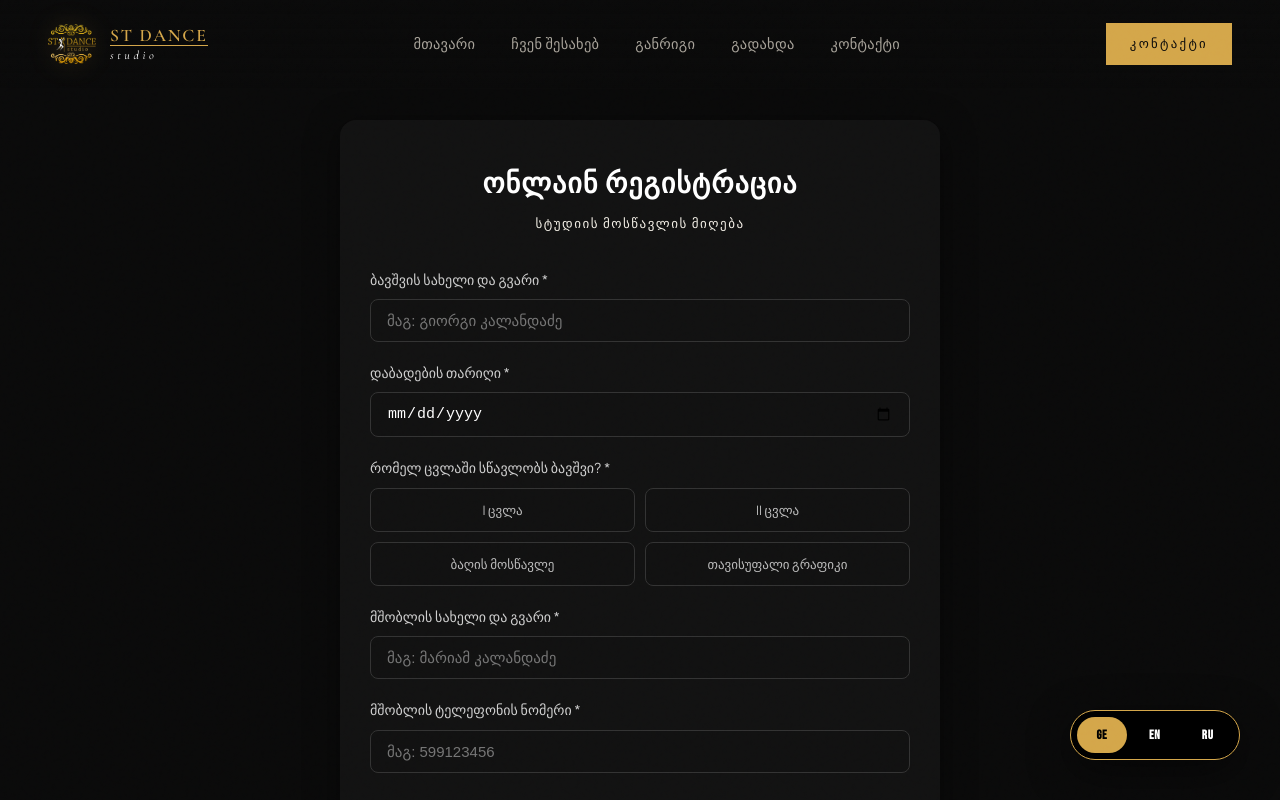
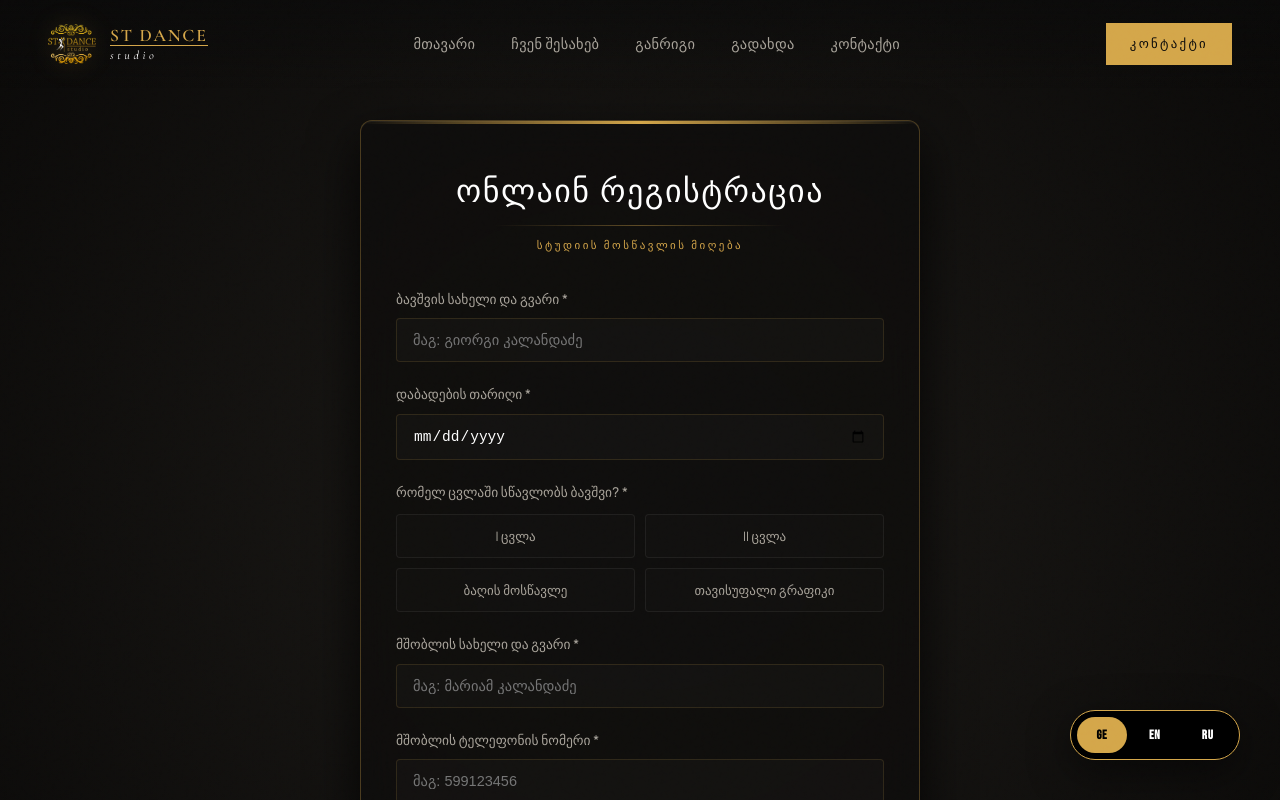
Before and after one commit to TSERJ13/stdancestudio, a React (Vite) app: page /register in a window 1280 px wide. Shown: the top 800 px of the page. Built offline with nearby package versions, Linux system fonts and the light colour scheme; no server answers.

Commit message:
feat: make registration form fully multilingual and style it to premium dark/gold theme

```diff
--- a/src/data/translations.js
+++ b/src/data/translations.js
@@ -13,7 +13,7 @@ export const translations = {
       titleItalic: 'პარკეტი',
       titleEnd: 'ჩვენთან ერთად',
       desc: 'ST Dance Studio-ში ჩვენ ვეხმარებით ბავშვებს სპორტული ცეკვების ათვისებაში, სწორი დისციპლინისა და ტექნიკის ჩამოყალიბებაში.',
-      cta: 'გავიცნოთ ერთმანეთი',
+      cta: 'შემოგვიერთდი',
     },
     stats: {
       exp: 'წლიანი გამოცდილება',
@@ -67,6 +67,27 @@ export const translations = {
       ctaTitleItalic: 'პირველი ნაბიჯისთვის?',
       ctaDesc: 'დაგვიკავშირდით — საცდელი გაკვეთილი უფასოა.',
       ctaBtn: 'ჩაწერა საცდელ გაკვეთილზე',
+    },
+    register: {
+      title: 'ონლაინ რეგისტრაცია',
+      subtitle: 'სტუდიის მოსწავლის მიღება',
+      studentName: 'ბავშვის სახელი და გვარი *',
+      studentNamePlaceholder: 'მაგ: გიორგი კალანდაძე',
+      birthDate: 'დაბადების თარიღი *',
+      shiftTitle: 'რომელ ცვლაში სწავლობს ბავშვი? *',
+      shift1: 'I ცვლა',
+      shift2: 'II ცვლა',
+      shiftGarden: 'ბაღის მოსწავლე',
+      shiftFree: 'თავისუფალი გრაფიკი',
+      parentName: 'მშობლის სახელი და გვარი *',
+      parentNamePlaceholder: 'მაგ: მარიამ კალანდაძე',
+      parentPhone: 'მშობლის ტელეფონის ნომერი *',
+      parentPhonePlaceholder: 'მაგ: 599123456',
+      submit: 'განაცხადის გაგზავნა',
+      submitting: 'იგზავნება...',
+      successTitle: 'რეგისტრაცია წარმატებით გაიგზავნა!',
+      successDesc: 'თქვენი განაცხადი მიღებულია. სტუდიის ადმინისტრაცია მალე დაგიკავშირდებათ.',
+      error: 'დაფიქსირდა შეცდომა. გთხოვთ სცადოთ თავიდან.'
     }
   },
   en: {
@@ -83,7 +104,7 @@ export const translations = {
       titleItalic: 'Parquet',
       titleEnd: 'With Us',
       desc: 'At ST Dance Studio, we help children master sports dance, developing discipline and proper technique.',
-      cta: 'Join Now',
+      cta: 'Join Us',
     },
     stats: {
       exp: 'Years Experience',
@@ -137,6 +158,27 @@ export const translations = {
       ctaTitleItalic: 'First Step?',
       ctaDesc: 'Contact us — the trial lesson is free.',
       ctaBtn: 'Book Trial Lesson',
+    },
+    register: {
+      title: 'Online Registration',
+      subtitle: 'Studio Student Enrollment',
+      studentName: "Child's Name and Surname *",
+      studentNamePlaceholder: 'e.g. John Doe',
+      birthDate: 'Date of Birth *',
+      shiftTitle: 'Which school shift does the child attend? *',
+      shift1: 'Shift I',
+      shift2: 'Shift II',
+      shiftGarden: 'Kindergarten',
+      shiftFree: 'Flexible Schedule',
+      parentName: "Parent's Name and Surname *",
+      parentNamePlaceholder: 'e.g. Mary Doe',
+      parentPhone: "Parent's Phone Number *",
+      parentPhonePlaceholder: 'e.g. 599123456',
+      submit: 'Submit Application',
+      submitting: 'Submitting...',
+      successTitle: 'Registration Submitted Successfully!',
+      successDesc: 'Your application has been received. Our administration will contact you shortly.',
+      error: 'An error occurred. Please try again.'
     }
   },
   ru: {
@@ -153,7 +195,7 @@ export const translations = {
       titleItalic: 'Паркет',
       titleEnd: 'С Нами',
       desc: 'В ST Dance Studio мы помогаем детям освоить спортивные танцы, развивая дисциплину и правильную технику.',
-      cta: 'Записаться',
+      cta: 'Присоединяйся',
     },
     stats: {
       exp: 'Лет Опыта',
@@ -207,6 +249,27 @@ export const translations = {
       ctaTitleItalic: 'Первому Шагу?',
       ctaDesc: 'Свяжитесь с нами — пробный урок бесплатно.',
       ctaBtn: 'Записаться на урок',
+    },
+    register: {
+      title: 'Онлайн Регистрация',
+      subtitle: 'Прием учеников в студию',
+      studentName: 'Имя и фамилия ребенка *',
+      studentNamePlaceholder: 'напр. Георгий Каландадзе',
+      birthDate: 'Дата рождения *',
+      shiftTitle: 'В какую смену учится ребенок? *',
+      shift1: 'I смена',
+      shift2: 'II смена',
+      shiftGarden: 'Дошкольник',
+      shiftFree: 'Свободный график',
+      parentName: 'Имя и фамилия родителя *',
+      parentNamePlaceholder: 'напр. Мария Каландадзе',
+      parentPhone: 'Номер телефона родителя *',
+      parentPhonePlaceholder: 'напр. 599123456',
+      submit: 'Отправить заявку',
+      submitting: 'Отправка...',
+      successTitle: 'Регистрация успешно отправлена!',
+      successDesc: 'Ваша заявка принята. Администрация студии свяжется с вами в ближайшее время.',
+      error: 'Произошла ошибка. Пожалуйста, попробуйте еще раз.'
     }
   }
 }
--- a/src/pages/Register.jsx
+++ b/src/pages/Register.jsx
@@ -1,8 +1,10 @@
 import React, { useState } from 'react'
 import { submitRegistration } from '../data/classcore'
+import { useLanguage } from '../context/LanguageContext'
 import './InnerPage.css'
 
 export default function Register() {
+  const { t } = useLanguage()
   const [form, setForm] = useState({
     student_name: '',
     birth_date: '',
@@ -16,16 +18,16 @@ export default function Register() {
   const [error, setError] = useState('')
 
   const shifts = [
-    { id: 'I ცვლა', label: 'I ცვლა' },
-    { id: 'II ცვლა', label: 'II ცვლა' },
-    { id: 'ბაღის მოსწავლე', label: 'ბაღის მოსწავლე' },
-    { id: 'თავისუფალი გრაფიკი', label: 'თავისუფალი გრაფიკი' }
+    { id: 'I ცვლა', label: t('register.shift1') },
+    { id: 'II ცვლა', label: t('register.shift2') },
+    { id: 'ბაღის მოსწავლე', label: t('register.shiftGarden') },
+    { id: 'თავისუფალი გრაფიკი', label: t('register.shiftFree') }
   ]
 
   const handleSubmit = async (e) => {
     e.preventDefault()
     if (!form.student_name || !form.birth_date || !form.shift || !form.parent_name || !form.parent_phone) {
-      setError('გთხოვთ შეავსოთ ყველა ველი')
+      setError(t('register.error'))
       return
     }
 
@@ -46,74 +48,156 @@ export default function Register() {
       setSuccess(true)
       setForm({ student_name: '', birth_date: '', shift: '', parent_name: '', parent_phone: '' })
     } else {
-      setError('რეგისტრაციის გაგზავნა ვერ მოხერხდა. სცადეთ მოგვიანებით.')
+      setError(t('register.error'))
     }
   }
 
   return (
-    <div className="inner-page" style={{ padding: '120px 20px 80px', minHeight: '80vh', display: 'flex', justifyContent: 'center', alignItems: 'center' }}>
-      <div style={{ maxWidth: '600px', width: '100%', background: 'rgba(20,20,20,0.85)', backdropFilter: 'blur(10px)', border: '1px solid var(--gold)', borderRadius: '16px', padding: '40px 30px', boxShadow: '0 8px 32px rgba(0,0,0,0.5)' }}>
+    <div className="inner-page" style={{ padding: '120px 20px 80px', minHeight: '85vh', display: 'flex', justifyContent: 'center', alignItems: 'center', background: 'radial-gradient(circle at center, #1c1a17 0%, #0a0908 100%)' }}>
+      <div style={{
+        maxWidth: '560px',
+        width: '100%',
+        background: 'rgba(15, 14, 13, 0.9)',
+        backdropFilter: 'blur(16px)',
+        border: '1px solid rgba(212, 166, 74, 0.3)',
+        borderRadius: '12px',
+        padding: '45px 35px',
+        boxShadow: '0 20px 50px rgba(0,0,0,0.85), inset 0 1px 0 rgba(255,255,255,0.05)',
+        position: 'relative',
+        overflow: 'hidden'
+      }}>
+        {/* Subtle Luxury Top Accent Line */}
+        <div style={{ position: 'absolute', top: 0, left: 0, right: 0, height: '3px', background: 'linear-gradient(90deg, transparent 0%, var(--color-gold, #d4a64a) 50%, transparent 100%)' }}></div>
 
         {success ? (
           <div style={{ textAlign: 'center', padding: '20px 0' }}>
-            <div style={{ fontSize: '64px', color: 'var(--gold)', marginBottom: '20px' }}>✓</div>
-            <h2 style={{ fontFamily: 'var(--font-title)', color: '#fff', marginBottom: '15px' }}>რეგისტრაცია მიღებულია!</h2>
-            <p style={{ color: 'rgba(255,255,255,0.7)', fontSize: '15px', lineHeight: '1.6' }}>
-              თქვენი განაცხადი წარმატებით გაიგზავნა სტუდიაში. ჩვენი ადმინისტრატორი უახლოეს დროში დაგიკავშირდებათ მითითებულ ტელეფონის ნომერზე.
+            <div style={{
+              width: '80px',
+              height: '80px',
+              borderRadius: '50%',
+              background: 'rgba(212, 166, 74, 0.1)',
+              border: '2px solid var(--color-gold, #d4a64a)',
+              display: 'flex',
+              alignItems: 'center',
+              justifyContent: 'center',
+              margin: '0 auto 25px',
+              color: 'var(--color-gold, #d4a64a)',
+              fontSize: '36px',
+              fontWeight: 'bold',
+              boxShadow: '0 0 20px rgba(212, 166, 74, 0.2)'
+            }}>✓</div>
+            <h2 style={{ fontFamily: 'var(--font-title, "Times New Roman", serif)', color: '#fff', fontSize: '24px', marginBottom: '15px', letterSpacing: '0.5px' }}>
+              {t('register.successTitle')}
+            </h2>
+            <p style={{ color: '#a8a39a', fontSize: '14.5px', lineHeight: '1.7', maxWidth: '420px', margin: '0 auto' }}>
+              {t('register.successDesc')}
             </p>
             <button
               onClick={() => setSuccess(false)}
-              className="btn btn--gold"
-              style={{ marginTop: '30px', padding: '12px 35px' }}
+              className="btn btn-primary"
+              style={{ marginTop: '35px', padding: '12px 35px', textTransform: 'uppercase', letterSpacing: '1px', fontSize: '13px' }}
             >
-              ახალი რეგისტრაცია
+              OK
             </button>
           </div>
         ) : (
           <form onSubmit={handleSubmit}>
             <div style={{ textAlign: 'center', marginBottom: '35px' }}>
-              <h1 style={{ fontFamily: 'var(--font-title)', color: '#fff', fontSize: '28px', marginBottom: '8px', letterSpacing: '1px' }}>ონლაინ რეგისტრაცია</h1>
-              <p style={{ color: 'var(--gold)', fontSize: '13px', textTransform: 'uppercase', letterSpacing: '1.5px' }}>სტუდიის მოსწავლის მიღება</p>
+              <h1 style={{
+                fontFamily: 'var(--font-title, "Times New Roman", serif)',
+                color: '#fff',
+                fontSize: '32px',
+                marginBottom: '8px',
+                letterSpacing: '1.5px',
+                fontWeight: '400',
+                textTransform: 'uppercase'
+              }}>
+                {t('register.title')}
+              </h1>
+              <div style={{ height: '1px', background: 'linear-gradient(90deg, transparent, rgba(212,166,74,0.4), transparent)', width: '60%', margin: '8px auto 10px' }}></div>
+              <p style={{ color: 'var(--color-gold, #d4a64a)', fontSize: '11px', textTransform: 'uppercase', letterSpacing: '2.5px', fontWeight: '500' }}>
+                {t('register.subtitle')}
+              </p>
             </div>
 
             {error && (
-              <div style={{ background: 'rgba(220,53,69,0.15)', border: '1px solid #dc3545', color: '#ff6b7b', padding: '12px', borderRadius: '8px', marginBottom: '25px', fontSize: '14px', textAlign: 'center' }}>
+              <div style={{ background: 'rgba(220,53,69,0.08)', border: '1px solid rgba(220,53,69,0.3)', color: '#ff6b7b', padding: '12px', borderRadius: '4px', marginBottom: '25px', fontSize: '13.5px', textAlign: 'center' }}>
                 {error}
               </div>
             )}
 
-            <div style={{ display: 'flex', flexDirection: 'column', gap: '20px' }}>
+            <div style={{ display: 'flex', flexDirection: 'column', gap: '22px' }}>
 
               {/* Student Name */}
               <div>
-                <label style={{ display: 'block', color: 'rgba(255,255,255,0.8)', fontSize: '14px', marginBottom: '8px' }}>ბავშვის სახელი და გვარი *</label>
+                <label style={{ display: 'block', color: '#a8a39a', fontSize: '13.5px', marginBottom: '8px', fontWeight: '500' }}>
+                  {t('register.studentName')}
+                </label>
                 <input
                   type="text"
                   value={form.student_name}
                   onChange={e => setForm({ ...form, student_name: e.target.value })}
-                  placeholder="მაგ: გიორგი კალანდაძე"
-                  style={{ width: '100%', padding: '12px 16px', background: '#111', border: '1px solid #333', borderRadius: '8px', color: '#fff', fontSize: '15px', outline: 'none', transition: 'border-color 0.3s' }}
-                  onFocus={e => e.target.style.borderColor = 'var(--gold)'}
-                  onBlur={e => e.target.style.borderColor = '#333'}
+                  placeholder={t('register.studentNamePlaceholder')}
+                  style={{
+                    width: '100%',
+                    padding: '13px 16px',
+                    background: 'rgba(255,255,255,0.02)',
+                    border: '1px solid rgba(212, 166, 74, 0.15)',
+                    borderRadius: '4px',
+                    color: '#fff',
+                    fontSize: '14.5px',
+                    outline: 'none',
+                    transition: 'all 0.3s'
+                  }}
+                  onFocus={e => {
+                    e.target.style.borderColor = 'var(--color-gold, #d4a64a)'
+                    e.target.style.boxShadow = '0 0 10px rgba(212,166,74,0.15)'
+                  }}
+                  onBlur={e => {
+                    e.target.style.borderColor = 'rgba(212, 166, 74, 0.15)'
+                    e.target.style.boxShadow = 'none'
+                  }}
                   required
                 />
               </div>
 
               {/* DOB */}
               <div>
-                <label style={{ display: 'block', color: 'rgba(255,255,255,0.8)', fontSize: '14px', marginBottom: '8px' }}>დაბადების თარიღი *</label>
+                <label style={{ display: 'block', color: '#a8a39a', fontSize: '13.5px', marginBottom: '8px', fontWeight: '500' }}>
+                  {t('register.birthDate')}
+                </label>
                 <input
                   type="date"
                   value={form.birth_date}
                   onChange={e => setForm({ ...form, birth_date: e.target.value })}
-                  style={{ width: '100%', padding: '12px 16px', background: '#111', border: '1px solid #333', borderRadius: '8px', color: '#fff', fontSize: '15px', outline: 'none' }}
+                  style={{
+                    width: '100%',
+                    padding: '13px 16px',
+                    background: 'rgba(255,255,255,0.02)',
+                    border: '1px solid rgba(212, 166, 74, 0.15)',
+                    borderRadius: '4px',
+                    color: '#fff',
+                    fontSize: '14.5px',
+                    outline: 'none',
+                    transition: 'all 0.3s'
+                  }}
+                  onFocus={e => {
+                    e.target.style.borderColor = 'var(--color-gold, #d4a64a)'
+                    e.target.style.boxShadow = '0 0 10px rgba(212,166,74,0.15)'
+                  }}
+                  onBlur={e => {
+                    e.target.style.borderColor = 'rgba(212, 166, 74, 0.15)'
+                    e.target.style.boxShadow = 'none'
+                  }}
                   required
                 />
               </div>
 
               {/* Shift */}
               <div>
-                <label style={{ display: 'block', color: 'rgba(255,255,255,0.8)', fontSize: '14px', marginBottom: '8px' }}>რომელ ცვლაში სწავლობს ბავშვი? *</label>
+                <label style={{ display: 'block', color: '#a8a39a', fontSize: '13.5px', marginBottom: '10px', fontWeight: '500' }}>
+                  {t('register.shiftTitle')}
+                </label>
                 <div style={{ display: 'grid', gridTemplateColumns: 'repeat(2, 1fr)', gap: '10px' }}>
                   {shifts.map(s => (
                     <button
@@ -122,14 +206,15 @@ export default function Register() {
                       onClick={() => setForm({ ...form, shift: s.id })}
                       style={{
                         padding: '12px 10px',
-                        background: form.shift === s.id ? 'rgba(212,175,55,0.15)' : '#111',
-                        border: form.shift === s.id ? '1px solid var(--gold)' : '1px solid #333',
-                        borderRadius: '8px',
-                        color: form.shift === s.id ? 'var(--gold)' : '#bbb',
+                        background: form.shift === s.id ? 'rgba(212,166,74,0.12)' : 'rgba(255,255,255,0.01)',
+                        border: form.shift === s.id ? '1px solid var(--color-gold, #d4a64a)' : '1px solid rgba(255,255,255,0.06)',
+                        borderRadius: '4px',
+                        color: form.shift === s.id ? 'var(--color-gold, #d4a64a)' : '#a8a39a',
                         fontSize: '13px',
                         cursor: 'pointer',
-                        transition: 'all 0.2s',
-                        fontWeight: form.shift === s.id ? '600' : '400'
+                        transition: 'all 0.25s ease',
+                        fontWeight: form.shift === s.id ? '600' : '400',
+                        boxShadow: form.shift === s.id ? '0 4px 15px rgba(212,166,74,0.1)' : 'none'
                       }}
                     >
                       {s.label}
@@ -140,26 +225,66 @@ export default function Register() {
 
               {/* Parent Name */}
               <div>
-                <label style={{ display: 'block', color: 'rgba(255,255,255,0.8)', fontSize: '14px', marginBottom: '8px' }}>მშობლის სახელი და გვარი *</label>
+                <label style={{ display: 'block', color: '#a8a39a', fontSize: '13.5px', marginBottom: '8px', fontWeight: '500' }}>
+                  {t('register.parentName')}
+                </label>
                 <input
                   type="text"
                   value={form.parent_name}
                   onChange={e => setForm({ ...form, parent_name: e.target.value })}
-                  placeholder="მაგ: მარიამ კალანდაძე"
-                  style={{ width: '100%', padding: '12px 16px', background: '#111', border: '1px solid #333', borderRadius: '8px', color: '#fff', fontSize: '15px', outline: 'none' }}
+                  placeholder={t('register.parentNamePlaceholder')}
+                  style={{
+                    width: '100%',
+                    padding: '13px 16px',
+                    background: 'rgba(255,255,255,0.02)',
+                    border: '1px solid rgba(212, 166, 74, 0.15)',
+                    borderRadius: '4px',
+                    color: '#fff',
+                    fontSize: '14.5px',
+                    outline: 'none',
+                    transition: 'all 0.3s'
+                  }}
+                  onFocus={e => {
+                    e.target.style.borderColor = 'var(--color-gold, #d4a64a)'
+                    e.target.style.boxShadow = '0 0 10px rgba(212,166,74,0.15)'
+                  }}
+                  onBlur={e => {
+                    e.target.style.borderColor = 'rgba(212, 166, 74, 0.15)'
+                    e.target.style.boxShadow = 'none'
+                  }}
                   required
                 />
               </div>
 
               {/* Parent Phone */}
               <div>
-                <label style={{ display: 'block', color: 'rgba(255,255,255,0.8)', fontSize: '14px', marginBottom: '8px' }}>მშობლის ტელეფონის ნომერი *</label>
+                <label style={{ display: 'block', color: '#a8a39a', fontSize: '13.5px', marginBottom: '8px', fontWeight: '500' }}>
+                  {t('register.parentPhone')}
+                </label>
                 <input
                   type="tel"
                   value={form.parent_phone}
                   onChange={e => setForm({ ...form, parent_phone: e.target.value })}
-                  placeholder="მაგ: 599123456"
-                  style={{ width: '100%', padding: '12px 16px', background: '#111', border: '1px solid #333', borderRadius: '8px', color: '#fff', fontSize: '15px', outline: 'none' }}
+                  placeholder={t('register.parentPhonePlaceholder')}
+                  style={{
+                    width: '100%',
+                    padding: '13px 16px',
+                    background: 'rgba(255,255,255,0.02)',
+                    border: '1px solid rgba(212, 166, 74, 0.15)',
+                    borderRadius: '4px',
+                    color: '#fff',
+                    fontSize: '14.5px',
+                    outline: 'none',
+                    transition: 'all 0.3s'
+                  }}
+                  onFocus={e => {
+                    e.target.style.borderColor = 'var(--color-gold, #d4a64a)'
+                    e.target.style.boxShadow = '0 0 10px rgba(212,166,74,0.15)'
+                  }}
+                  onBlur={e => {
+                    e.target.style.borderColor = 'rgba(212, 166, 74, 0.15)'
+                    e.target.style.boxShadow = 'none'
+                  }}
                   required
                 />
               </div>
@@ -169,10 +294,21 @@ export default function Register() {
             <button
               type="submit"
               disabled={loading}
-              className="btn btn--gold"
-              style={{ width: '100%', marginTop: '35px', padding: '14px 0', fontSize: '15px', fontWeight: '600', letterSpacing: '1px', textTransform: 'uppercase' }}
+              className="btn btn-primary"
+              style={{
+                width: '100%',
+                marginTop: '40px',
+                padding: '15px 0',
+                fontSize: '14px',
+                fontWeight: '600',
+                letterSpacing: '2px',
+                textTransform: 'uppercase',
+                display: 'block',
+                textAlign: 'center',
+                cursor: 'pointer'
+              }}
             >
-              {loading ? 'იგზავნება...' : 'განაცხადის გაგზავნა'}
+              {loading ? t('register.submitting') : t('register.submit')}
             </button>
           </form>
         )}
```
